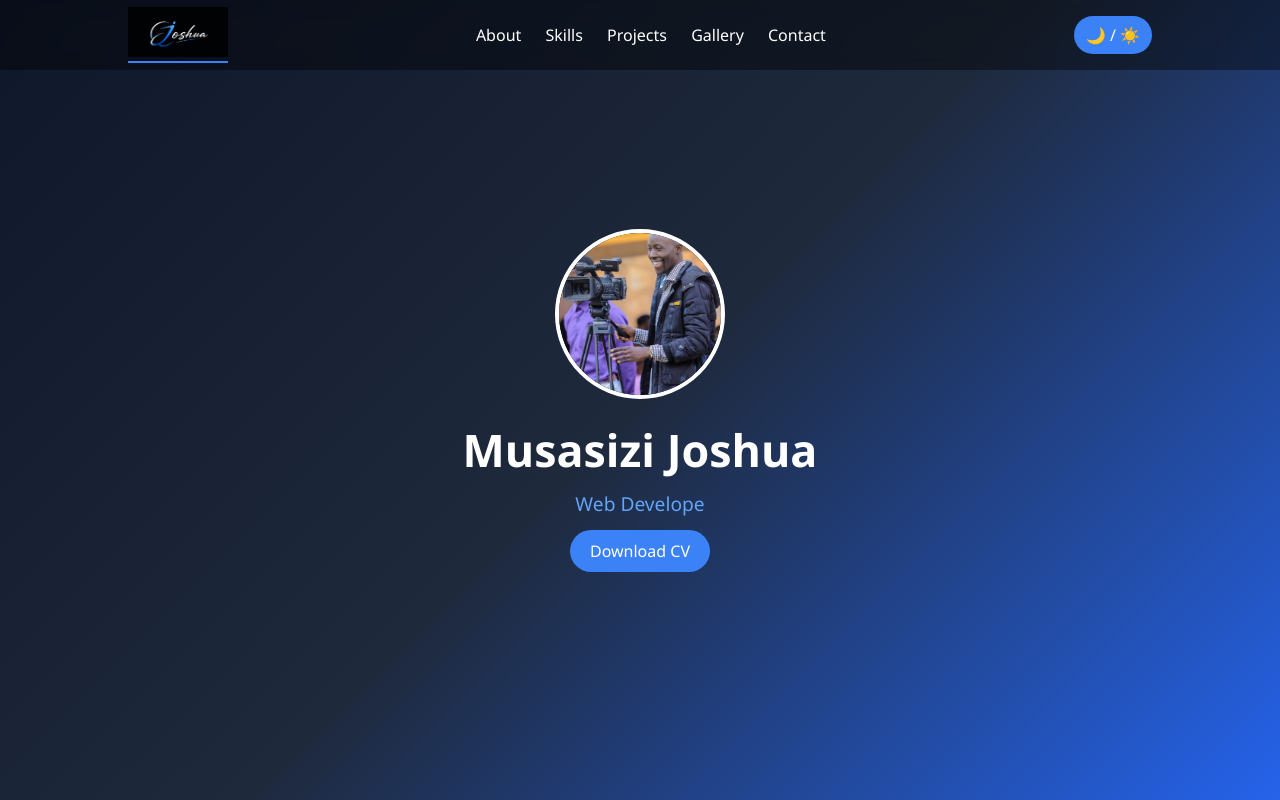
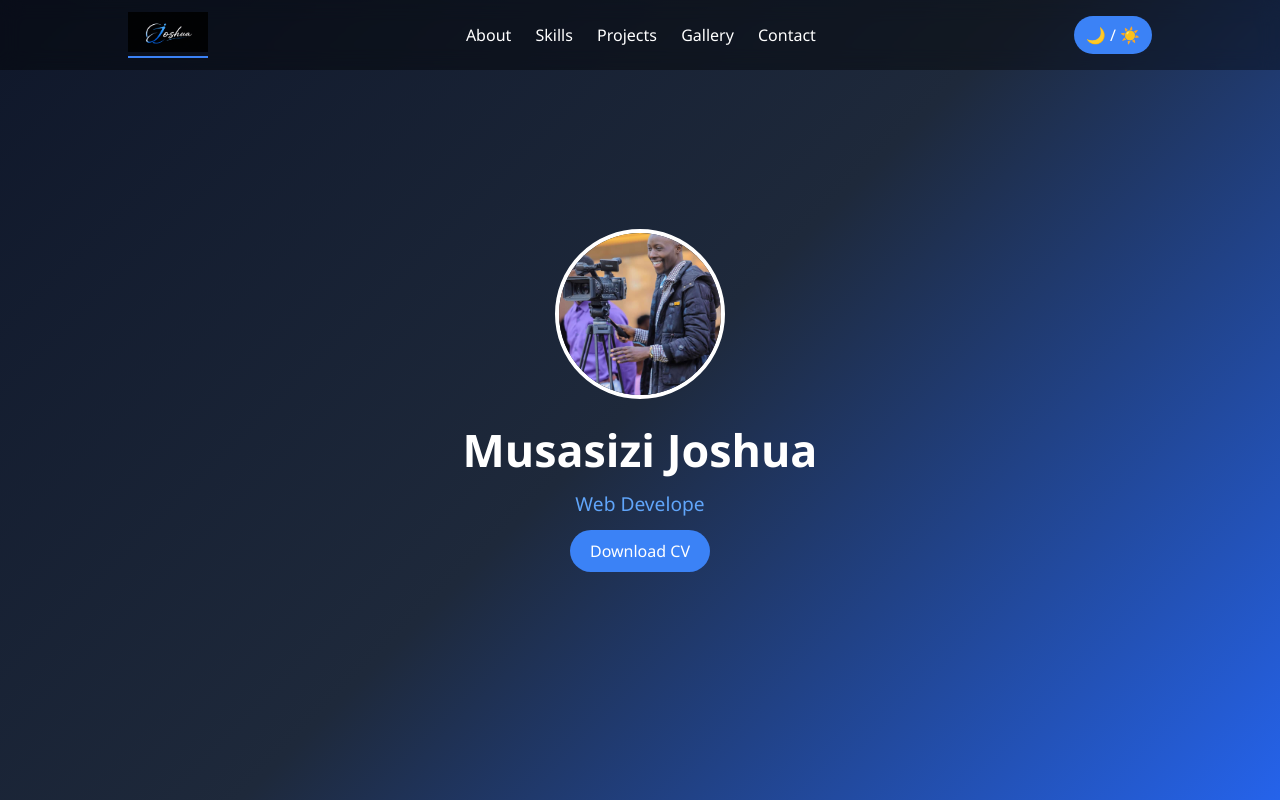
Before and after one commit to JOSHMUSA/joshmusa.github.io, a plain HTML site: page index.html in a window 1280 px wide. Shown: the top 800 px of the page. Drawn offline with nearby package versions, Linux system fonts and the light colour scheme; no server answers.

Commit message:
Update index.html

```diff
--- a/index.html
+++ b/index.html
@@ -40,6 +40,26 @@ nav {
     width: auto;              /* Scales the width dynamically to prevent distortion */
     object-fit: contain;      /* Keeps the image crisp and proportional */
     display: block;
+}
+
+/* =====================
+   NAVBAR LOGO STYLE
+===================== */
+.logo-link {
+    display: flex;
+    align-items: center;
+    margin: 0 !important; /* Prevents global nav margin overriding */
+}
+
+.nav-logo {
+    height: 40px;        /* Restricts logo height nicely inside the navbar */
+    width: auto;         /* Keeps the aspect ratio perfect */
+    object-fit: contain;
+    transition: transform 0.3s ease;
+}
+
+.nav-logo:hover {
+    transform: scale(1.05); /* Adds a subtle interactive pop when hovered */
 }
 /* =====================
    ROOT THEMES
```
